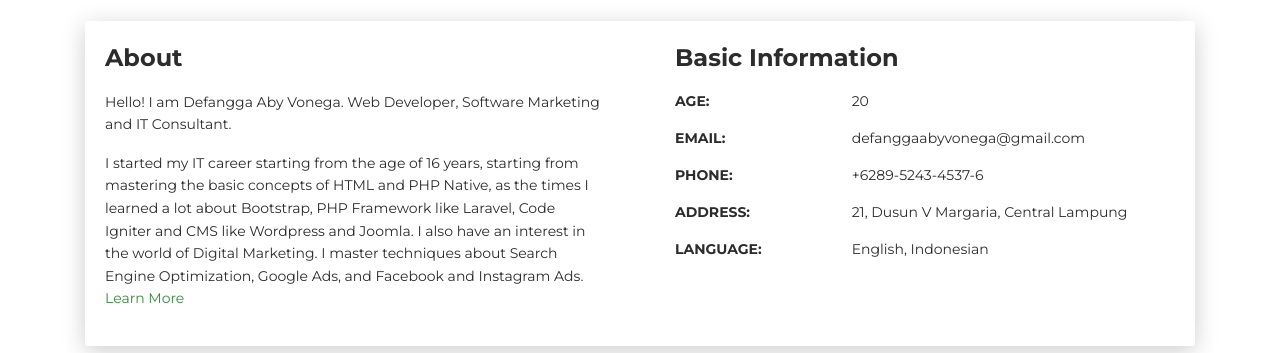
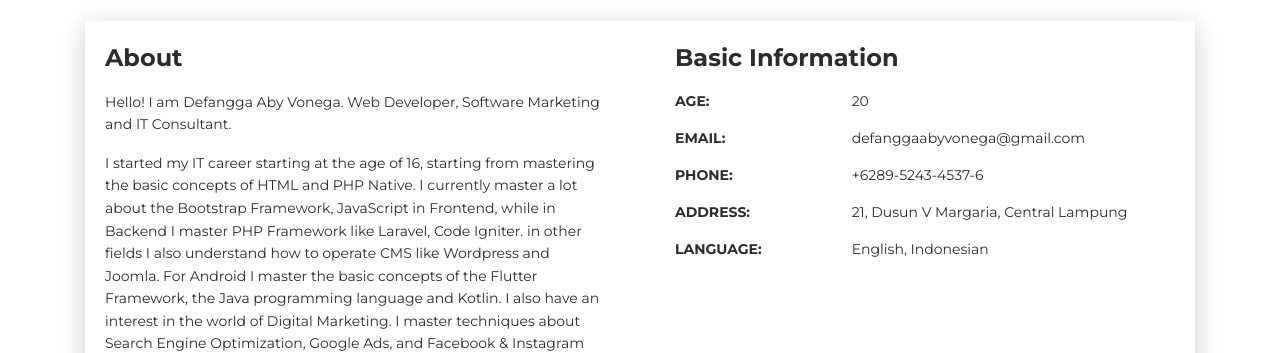
Before and after one commit to defanggaabypn/defanggaabypn.github.io, a plain HTML site: page index.html in a window 1280 px wide. Shown: the part 599-952 px from the top of the page. Drawn offline with Linux system fonts and the light colour scheme.

Commit message:
Update index.html

```diff
--- a/index.html
+++ b/index.html
@@ -82,9 +82,11 @@
                 <div class="card-body">
                   <div class="h4 mt-0 title">About</div>
                   <p>Hello! I am Defangga Aby Vonega. Web Developer, Software Marketing and IT Consultant.</p>
-                  <p>I started my IT career starting from the age of 16 years, starting from mastering the basic concepts of HTML and PHP Native,
-                    as the times I learned a lot about Bootstrap, PHP Framework like Laravel, Code Igniter and CMS like Wordpress and Joomla.
-                    I also have an interest in the world of Digital Marketing. I master techniques about Search Engine Optimization, Google Ads, and Facebook and Instagram Ads.
+                  <p>I started my IT career starting at the age of 16, starting from mastering the basic concepts of HTML and PHP Native.
+                    I currently master a lot about the Bootstrap Framework, JavaScript in Frontend,
+                    while in Backend I master PHP Framework like Laravel, Code Igniter. in other fields I also understand how to operate CMS like Wordpress and Joomla.
+                    For Android I master the basic concepts of the Flutter Framework, the Java programming language and Kotlin.
+                    I also have an interest in the world of Digital Marketing. I master techniques about Search Engine Optimization, Google Ads, and Facebook & Instagram Ads.
                     <a href="https://www.softwaredevelopmentkost.tech" target="_blank">Learn More</a>
                   </p>
                 </div>
```
